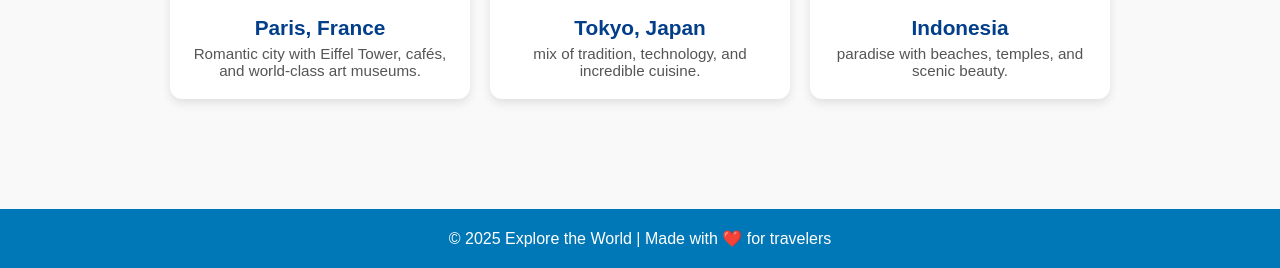
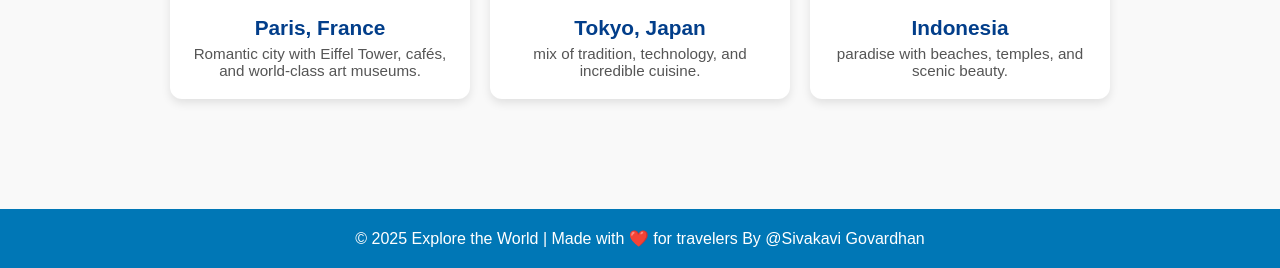
Before and after one commit to Govardhan2802/Tourism-2025, a plain HTML site: page index.html in a window 1280 px wide. Shown: the part 725-993 px from the top of the page. Drawn offline with Linux system fonts and the light colour scheme.

Commit message:
Included Footer name

```diff
--- a/index.html
+++ b/index.html
@@ -163,7 +163,7 @@
   </section>
 
   <footer>
-    <p>© 2025 Explore the World | Made with ❤️ for travelers</p>
+    <p>© 2025 Explore the World | Made with ❤️ for travelers By @Sivakavi Govardhan</p>
   </footer>
 
   <script>
```
